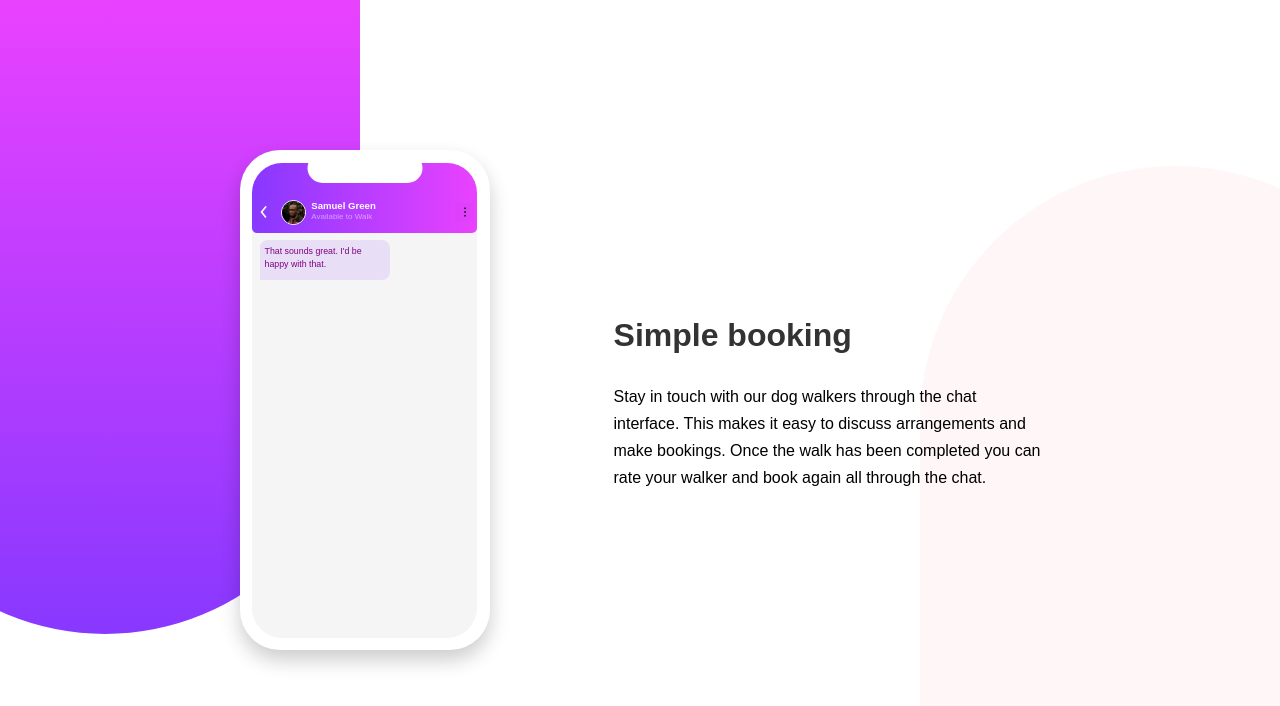
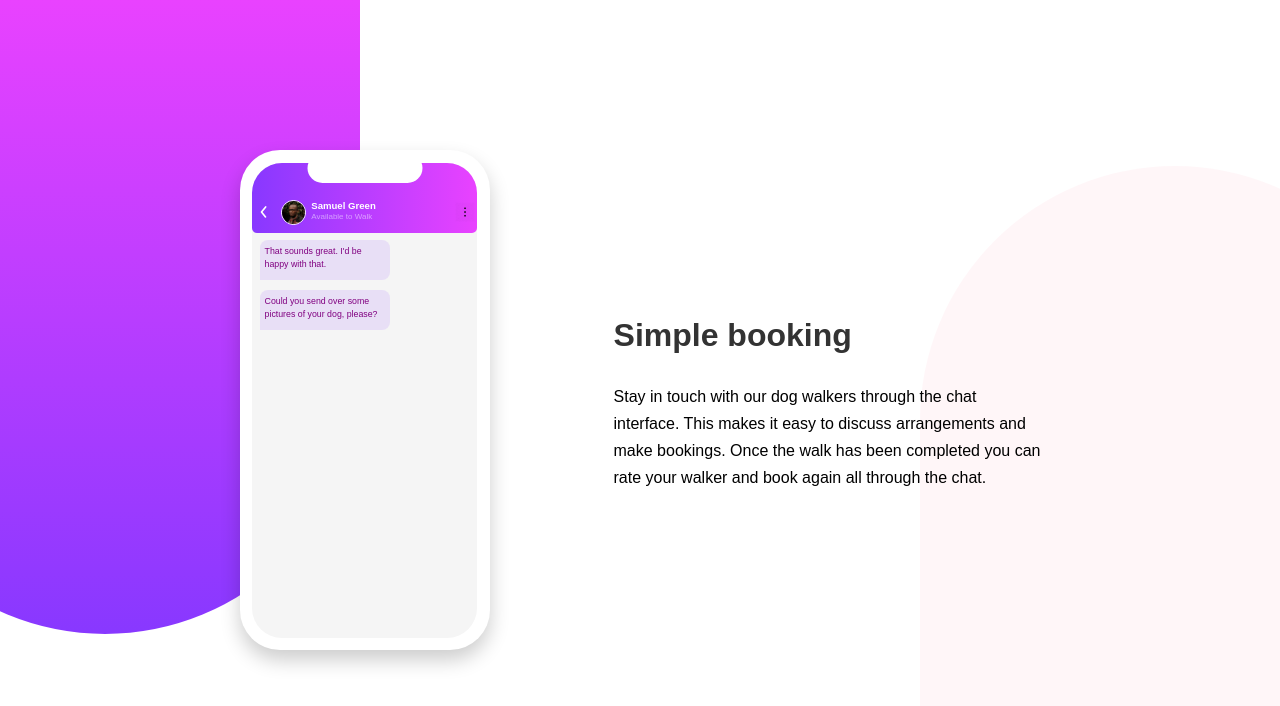
Before and after one commit to Intern-web-dev-team/challenge-chat-app, a plain HTML site: page index.html in a window 1280 px wide. Drawn offline with Linux system fonts and the light colour scheme.

Commit message:
Added second chat

```diff
--- a/SCSS/index.scss
+++ b/SCSS/index.scss
@@ -180,6 +180,21 @@ body {
     }
 }
 
+.chat-2{
+    height: 40px;
+    width: 130px;
+    background-color:#8838ff1d;
+    position: absolute;
+    top: 140px;
+    left: 20px;
+    padding: 5px;
+    border-radius: 8px 8px 8px 0px;
+    p{
+        font-size: 0.55rem;
+        color: purple;
+        line-height: 1.5;
+    }
+}
 .hero-text {
     max-width: 500px;
 }
--- a/index.html
+++ b/index.html
@@ -39,6 +39,9 @@
       <div class="chat-1">
         <p>That sounds great. I'd be <br/>happy with that.</p>
       </div>
+      <div class="chat-2">
+        <p>Could you send over some<br/>pictures of your dog, please?</p>
+      </div>
     </div>
     <div class="hero-text">
       <h1>Simple booking</h1>
```
Also changed, not shown: CSS/index.css, 1 other file.
